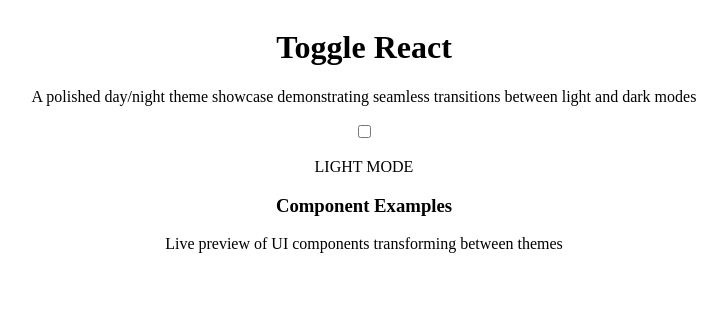
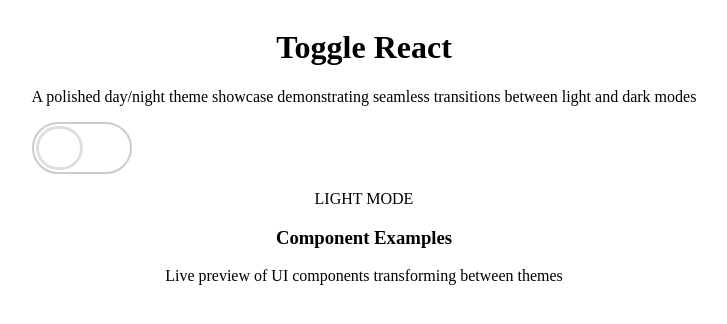
Before and after one commit to nasrinmgh/Toggle-page-react, a React (Create React App) app: page / in a window 1280 px wide. Shown: the top 324 px of the page, without its empty margins (276-1003 px from the left). Built offline with nearby package versions, Linux system fonts and the light colour scheme.

Commit message:
Toggle css

```diff
--- a/src/App.css
+++ b/src/App.css
@@ -1,6 +1,43 @@
 .toggle-btn {
+  position: relative;
   width: 96px;
   height: 48px;
-  border: 2px solid;
+  border: 2px solid #ccc;
   border-radius: 40px;
 }
+
+#toggle-input {
+  position: absolute;
+  right: 3rem;
+  width: 40%;
+  height: 100%;
+  margin: 0;
+  border: 1px solid #ccc;
+  border-radius: 50%;
+  display: hidden;
+  opacity: 0;
+  pointer-events: all;
+}
+
+.slider {
+  position: absolute;
+  width: 43%;
+  height: 80%;
+  border: 3px solid #cccccca1;
+  border-radius: 40px;
+  right: 2.9rem;
+  top: 2px;
+  transition: all 350ms ease;
+  pointer-events: none;
+}
+
+input:checked + .slider {
+  position: absolute;
+  width: 42%;
+  height: 80%;
+  border: 3px solid #cccccca1;
+  border-radius: 40px;
+  left: 48%;
+  top: 2px;
+  transition: all 350ms ease;
+}
--- a/src/Components/ToggleButton.jsx
+++ b/src/Components/ToggleButton.jsx
@@ -9,10 +9,10 @@ export default function ToggleButton() {
   }
   return (
     <>
-      <label htmlFor="">
-        <input type="checkbox" onChange={changeMode} />
-        <span className=""></span>
-      </label>
+      <div className="toggle-btn">
+        <input type="checkbox" onChange={changeMode} id="toggle-input" />
+        <span className="slider"></span>
+      </div>
       <p>{isLightMode ? "LIGHT" : "DARK"} MODE</p>
     </>
   );
```
